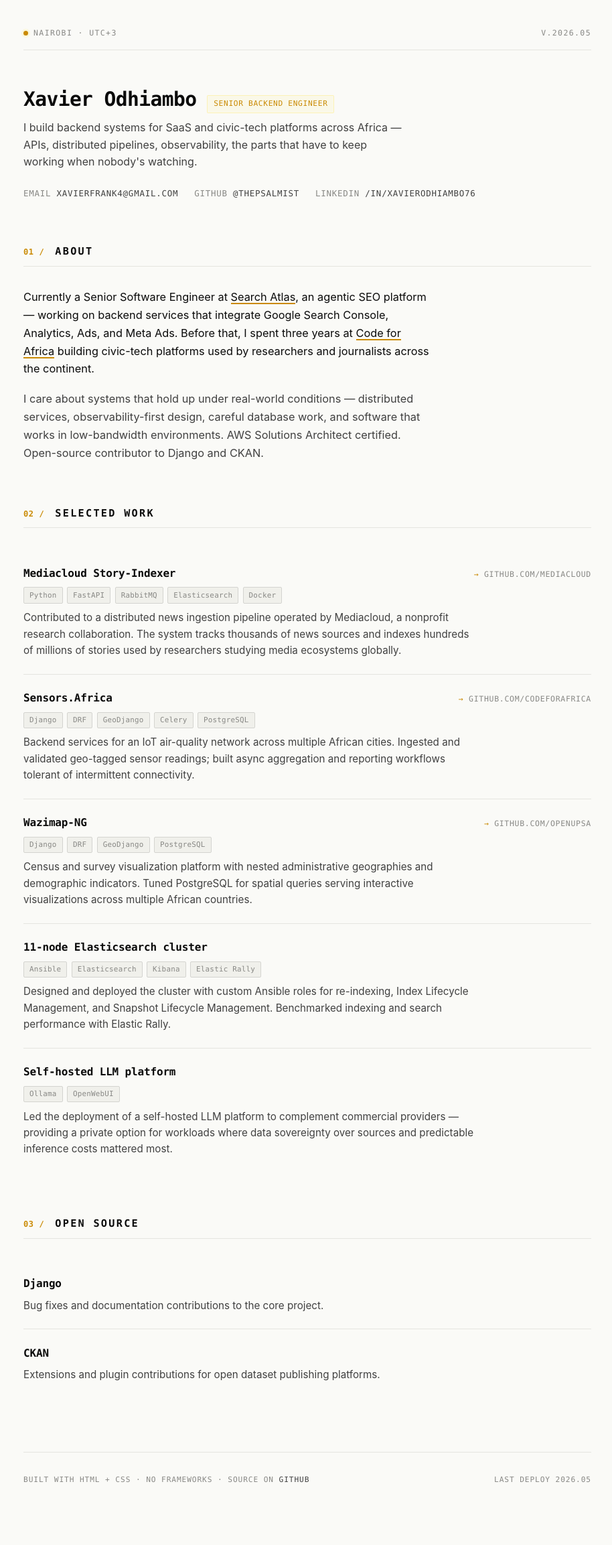
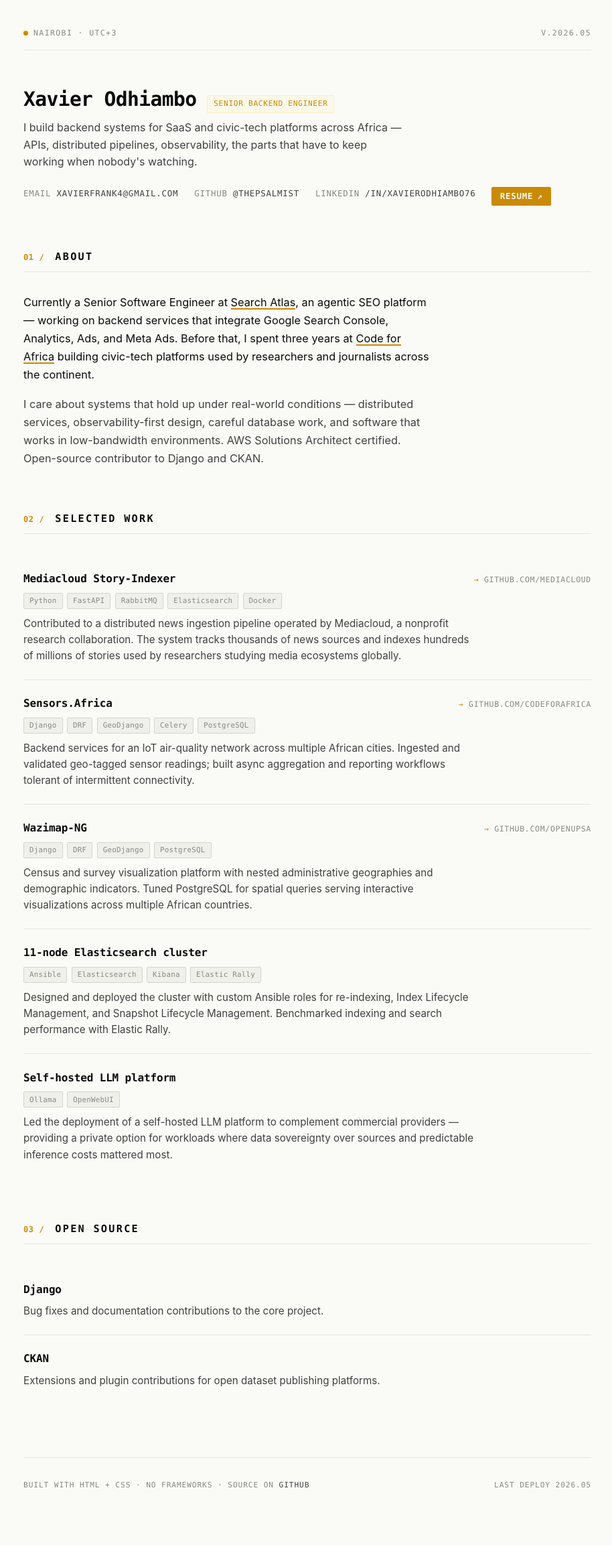
Before and after one commit to thepsalmist/thepsalmist.github.io, a Jekyll site: the page built from index.html, in a window 1280 px wide. Shown: the whole page at 67% size, without its empty margins (181-1095 px from the left). Built offline with Jekyll 4.4.1, drawn with Linux system fonts in a browser that asks for light colours.

Commit message:
update Resume URL

```diff
--- a/_config.yml
+++ b/_config.yml
@@ -1,7 +1,7 @@
 title: Xavier Frankline Odhiambo
 description: Backend engineer based in Kenya. Python, Django, PostgreSQL, AWS.
 url: "https://xodhiambo.com"
-resume_url: "/resume.pdf"
+resume_url: "https://drive.google.com/file/d/13nsZvY0eW5Yn6LGouxMkdbXhVlqaxR-0/view?usp=sharing"
 
 # Permalink format for posts: /posts/post-name.html
 permalink: /posts/:title.html
--- a/index.html
+++ b/index.html
@@ -25,7 +25,7 @@
     --bg: #0a0a0a;
     --bg-alt: #141414;
     --text: #f5f5f0;
-    --text-soft: #a3a3a0
+    --text-soft: #a3a3a0;
     --text-faint: #6e6e6b;
     --accent: #fde047;
     --accent-soft: #fef3c7;
@@ -167,6 +167,31 @@
   }
 
   .contact-prefix { color: var(--text-faint); }
+
+  .contact .resume-button {
+    display: inline-flex;
+    align-items: center;
+    min-height: 1.6rem;
+    color: var(--bg);
+    background: var(--accent);
+    border: 1px solid var(--accent);
+    padding: 0.2rem 0.7rem;
+    text-decoration: none;
+    font-weight: 700;
+    border-radius: 2px;
+    transition: background 0.15s ease, border-color 0.15s ease, color 0.15s ease;
+  }
+
+  .contact .resume-button::after {
+    content: "↗";
+    margin-left: 0.4rem;
+  }
+
+  .contact .resume-button:hover {
+    color: var(--accent);
+    background: transparent;
+    border-color: var(--accent);
+  }
 
   /* Sections */
   section { margin-bottom: 4rem; position: relative; }
@@ -414,6 +439,7 @@
       <span><span class="contact-prefix">email </span><a href="mailto:xavierfrank4@gmail.com">xavierfrank4@gmail.com</a></span>
       <span><span class="contact-prefix">github </span><a href="https://github.com/thepsalmist" target="_blank" rel="noopener">@thepsalmist</a></span>
       <span><span class="contact-prefix">linkedin </span><a href="https://www.linkedin.com/in/xavierodhiambo76" target="_blank" rel="noopener">/in/xavierodhiambo76</a></span>
+      <span><a class="resume-button" href="{{ site.resume_url }}" target="_blank" rel="noopener" aria-label="Open resume PDF">Resume</a></span>
     </div>
   </header>
 
```
